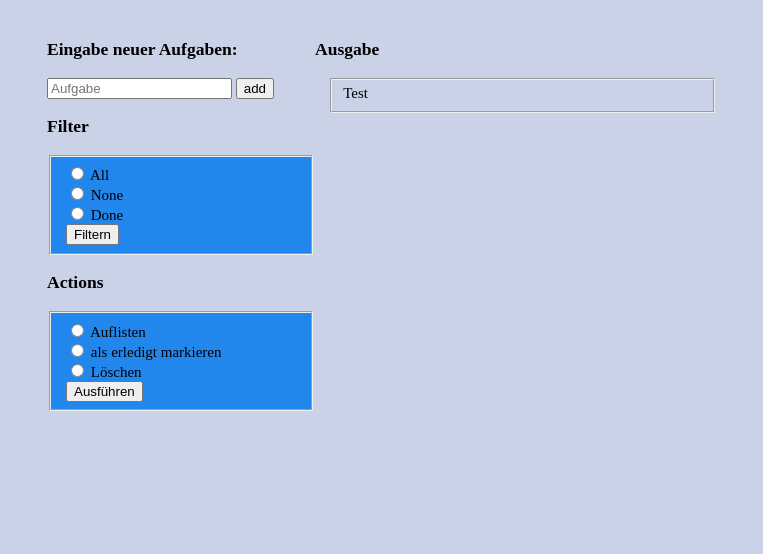
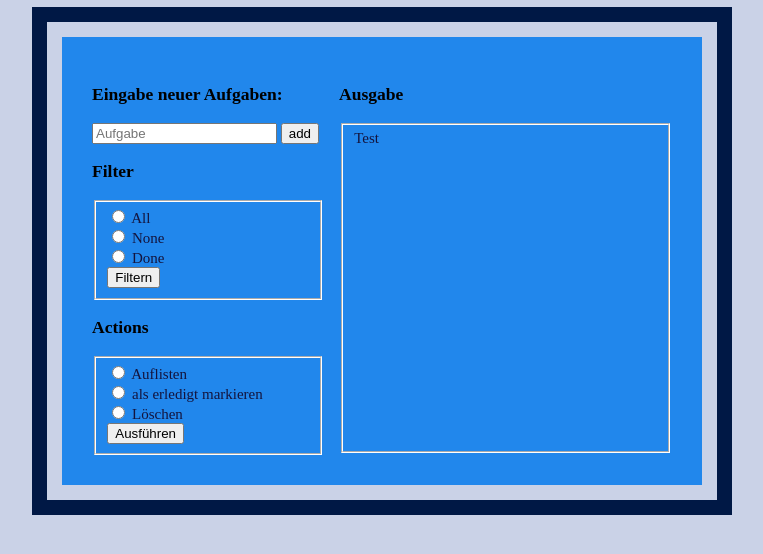
Before and after one commit to glissario/todo, a plain HTML site: page index.html in a window 1280 px wide. Shown: the part 144-698 px from the top of the page, without its empty margins (258-1021 px from the left). Drawn offline with Linux system fonts and the light colour scheme.

Commit message:
volle Funktionalität, Git-Layoutstruktur

```diff
--- a/index.html
+++ b/index.html
@@ -45,9 +45,9 @@
             </fieldset>
           </section>
         </div>
-        <section>
+        <section class="ausgabe">
           <h3>Ausgabe</h3>
-          <fieldset class="ausgabe">
+          <fieldset class="fieldset">
             <output id="output" class="output"> Test </output>
           </fieldset>
         </section>
--- a/style.css
+++ b/style.css
@@ -17,6 +17,7 @@ body {
 
 main {
   padding: 1rem;
+  border: 1rem #001845 solid;
   _background-color: red;
 }
 
@@ -32,13 +33,21 @@ main {
 .layout {
   display: grid;
   grid-template-columns: 40% auto;
+  background-color: #2187ec;
+  grid-gap: 1rem;
+  padding: 2rem 2rem;
+  grid-column: auto;
 }
 
 .fieldset {
   background-color: #2187ec;
-  padding: 0.5rem 1rem;
+  border-color: white;
+  color: rgb(20, 20, 61);
+  height: 85%;
 }
 
 .ausgabe {
-  margin-left: 1rem;
+  _margin-left: 1rem;
+  height: 100%;
+  _background-color: blueviolet;
 }
```
